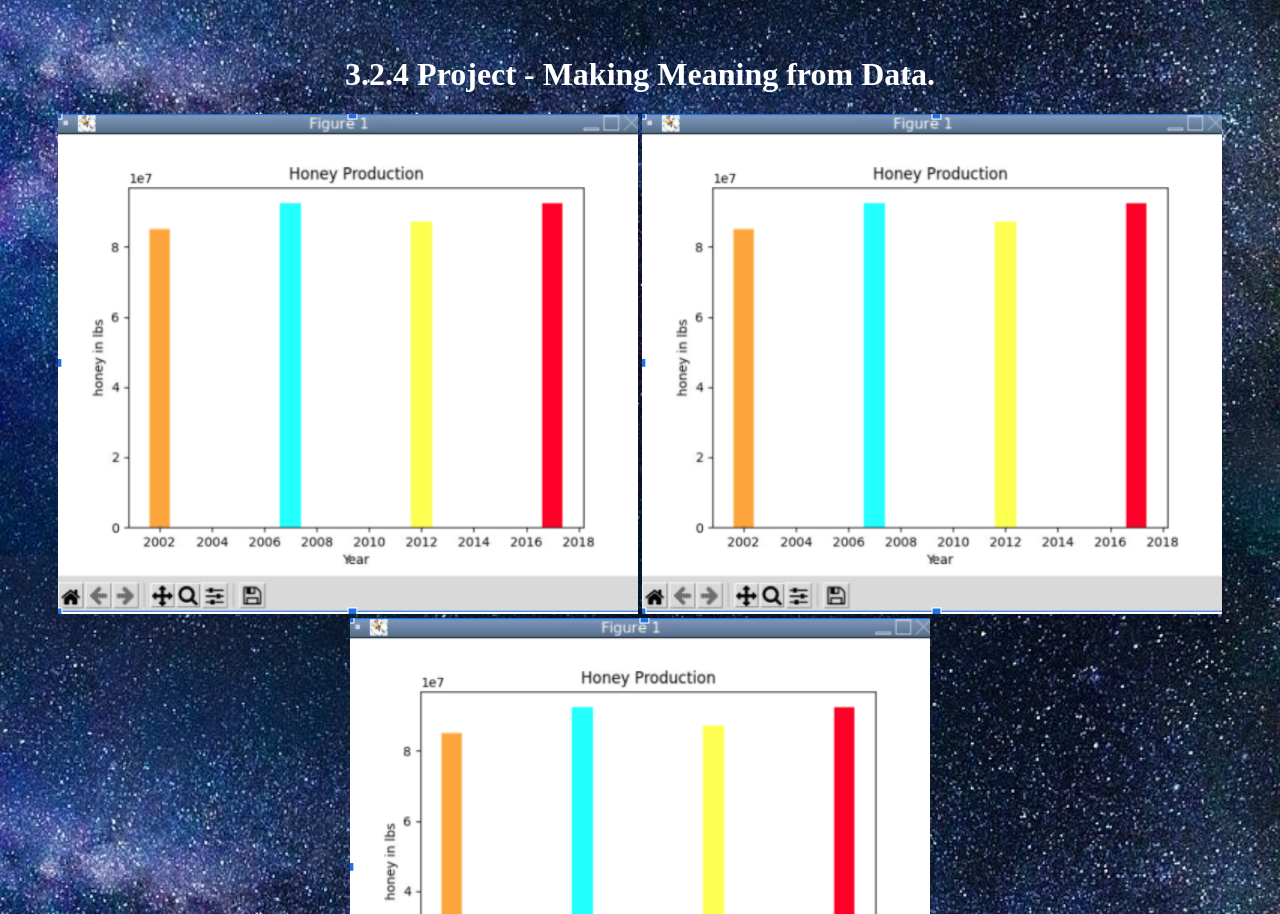
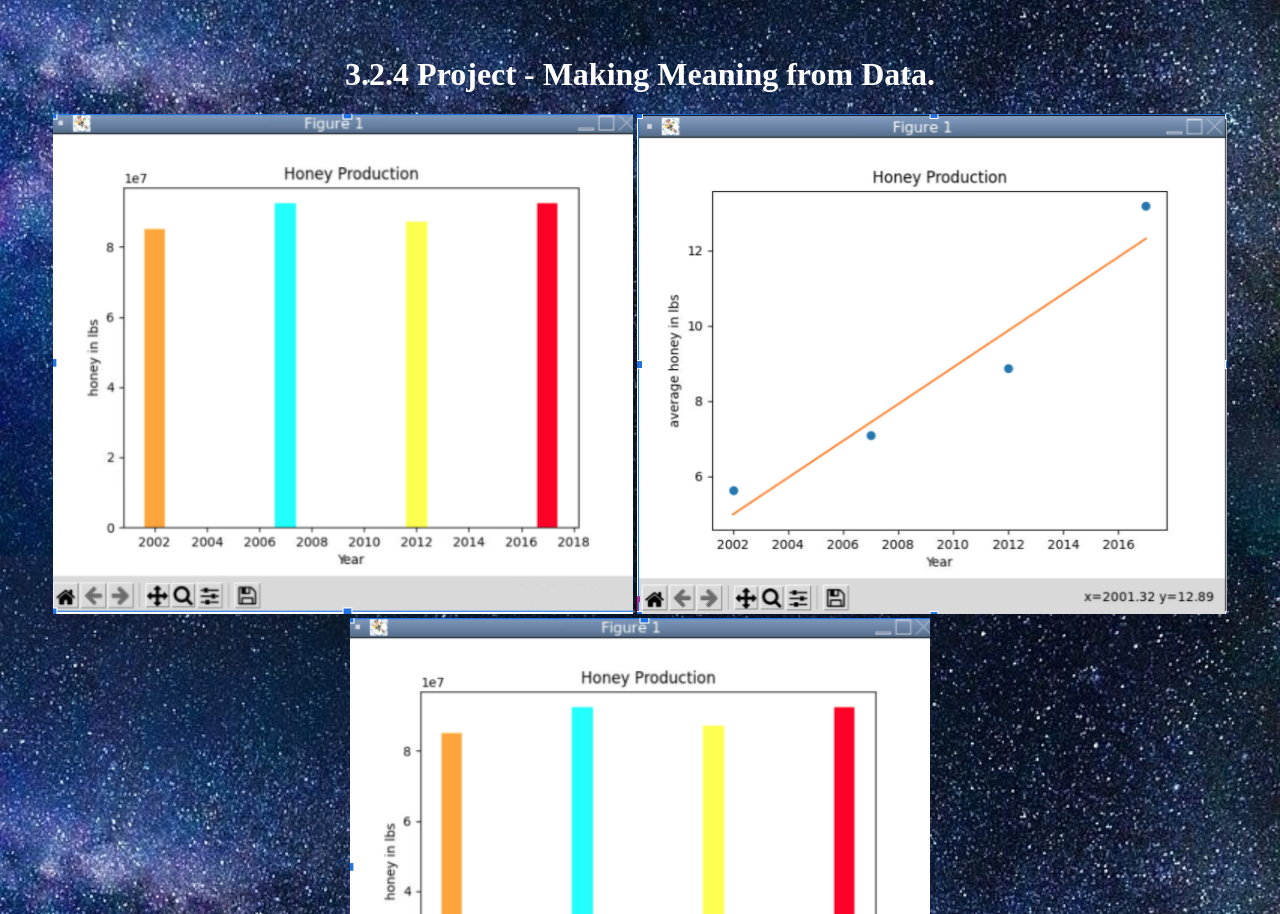
Before and after one commit to 1916378/csp2021-2022, a plain HTML site: page portfolio.html in a window 1280 px wide. Shown: the part 6644-7558 px from the top of the page. Drawn offline with Linux system fonts and the light colour scheme.

Commit message:
Update portfolio.html

```diff
--- a/portfolio.html
+++ b/portfolio.html
@@ -74,7 +74,7 @@ a:active {
 <br />
     <h1 style="color:white;">3.2.4 Project - Making Meaning from Data.</h1>
         <img src="images/Bargraph.PNG" height="500">
-        <img src="images/Bargraph.PNG" height="500">
+        <img src="images/honeymean.PNG" height="500">
         <img src="images/Bargraph.PNG" height="500">
     <br />
     <h3 style="color:white;">In this project, we analyzed big data, specifically trends reflecting the amount of honey production throghout the past few years. We used both spreadsheets and matplotlib to achieve our goals. Looking at the graphs, we discovered honey production has gradually increased since our graphs generally have a positive slope. Both the average yearly honey production amount and the total amount of honey produced has increased.</h3>
```
